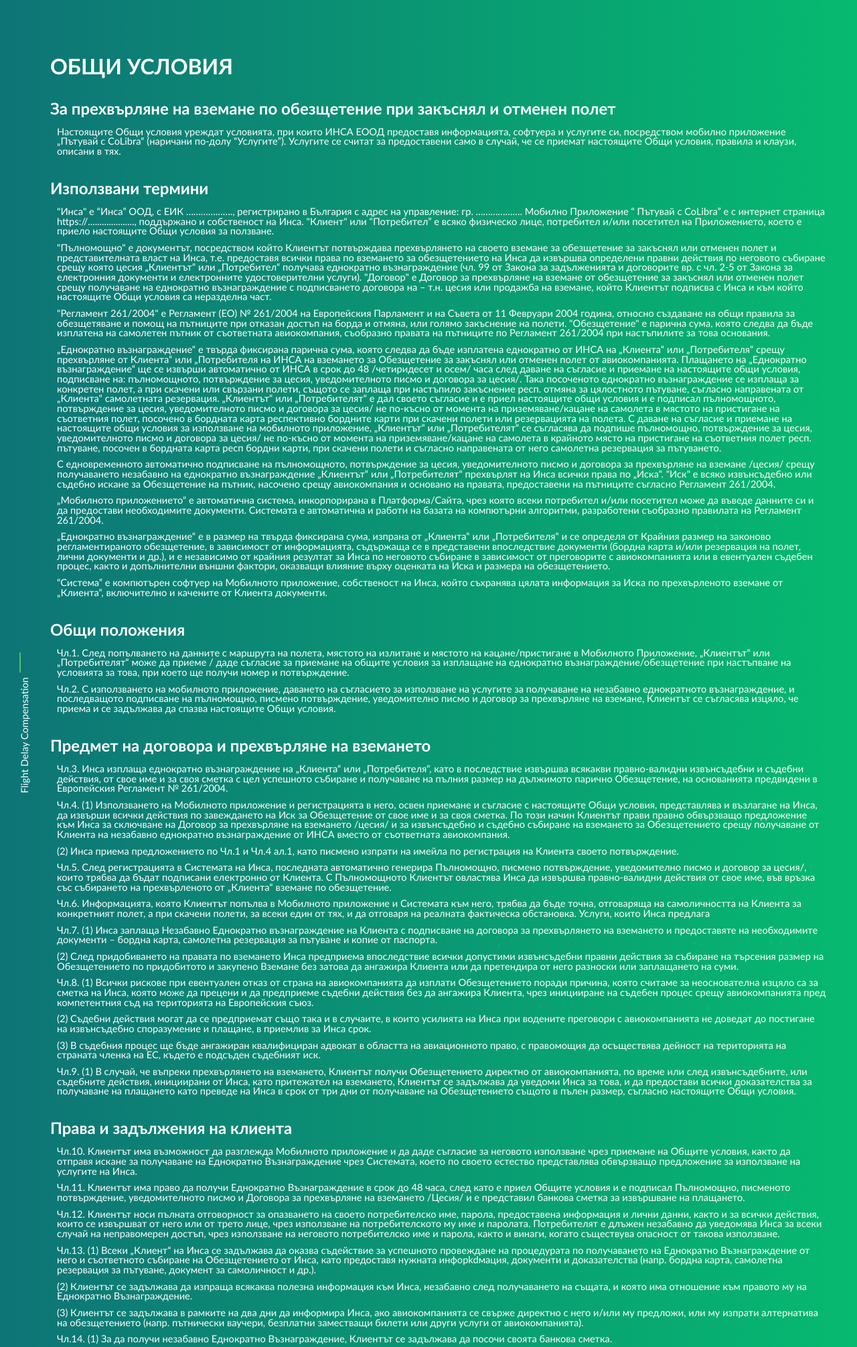
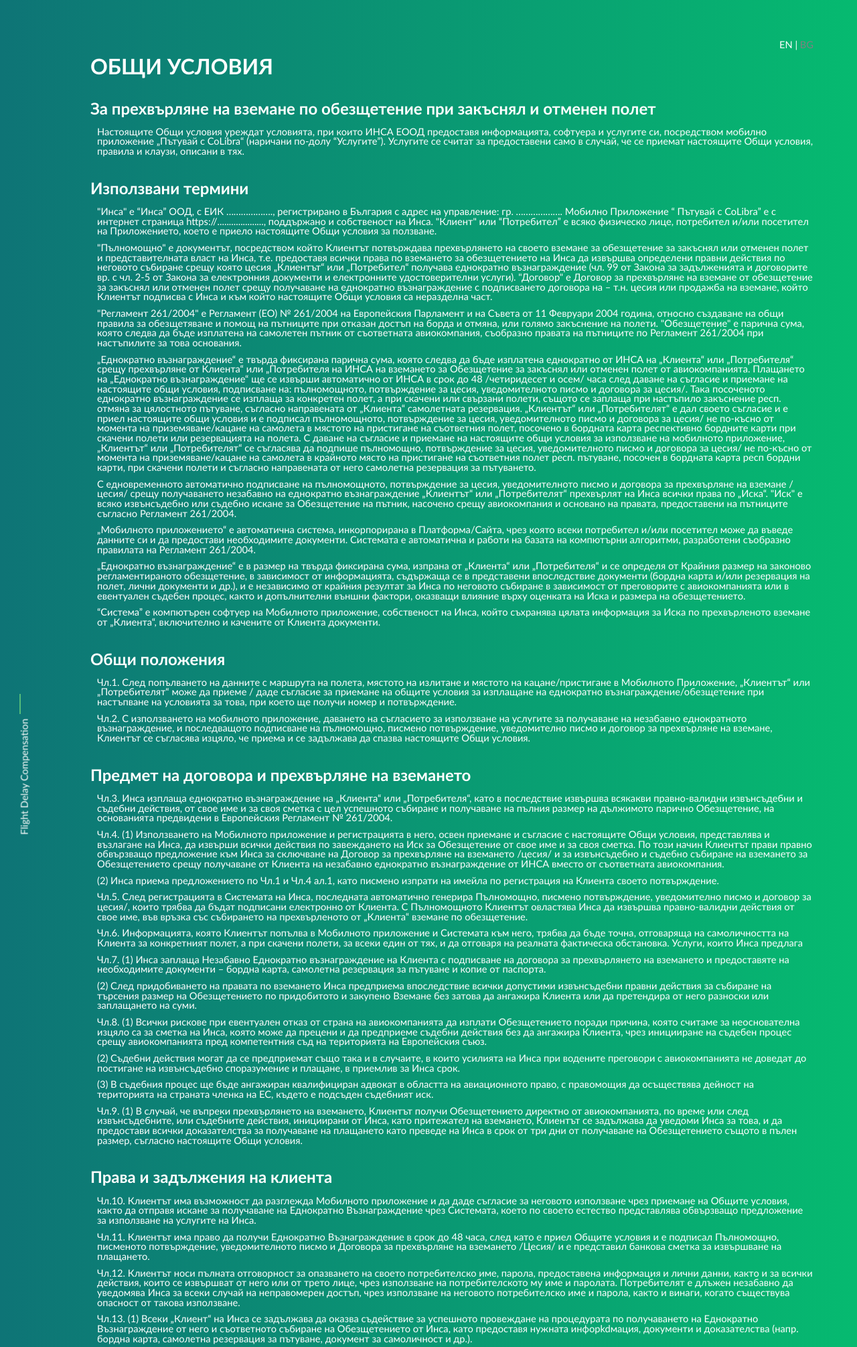
Before and after one commit to colibra-repo/product-site, a PHP site: page /terms-bg.html in a window 1280 px wide. Shown: the top 2011 px of the page at 67% size. Run offline with PHP 8.4, Linux system fonts and the light colour scheme; some libraries are stand-ins or nearby versions; some web fonts are replaced.

Commit message:
Add language links

```diff
--- a/site-contents/terms-bg.html
+++ b/site-contents/terms-bg.html
@@ -39,14 +39,7 @@
 <!-- End Google Tag Manager (noscript) -->
 <body>
 <div class="main1">
-	<section class="section_main1" id="home">
-
-
-	</section>
-
-
-	<section class="section_flight" id="ico">
-
+	<section class="section_flight" id="ico"><div class="cols">
 		<div class="widget animatedParent animateOnce">
 			<span class="blinking-line animated bounceIn"></span>
 			<div class="rotate white">
@@ -54,7 +47,8 @@
 			</div>
 		</div>
 		<div class="cols">
-		<div class="col col_1 left">
+		<div class="col col_1">
+					<p class="lang"><a href="https://colibra.io/terms-en.html">EN</a> | <span class="selected">BG</span></p>
 <h1>ОБЩИ УСЛОВИЯ</h1>
 
 <h2>За прехвърляне на вземане по обезщетение при закъснял и отменен полет</h2>
--- a/site-contents/terms.css
+++ b/site-contents/terms.css
@@ -20,3 +20,11 @@ h1, h2 {
 	color: white;
 	font-family: "Calibri";
 }
+
+.lang {
+	float: right;
+}
+
+.selected {
+	color: gray;
+}
```
Also changed, not shown: site-contents/terms-en.html (+1 -6 lines).
